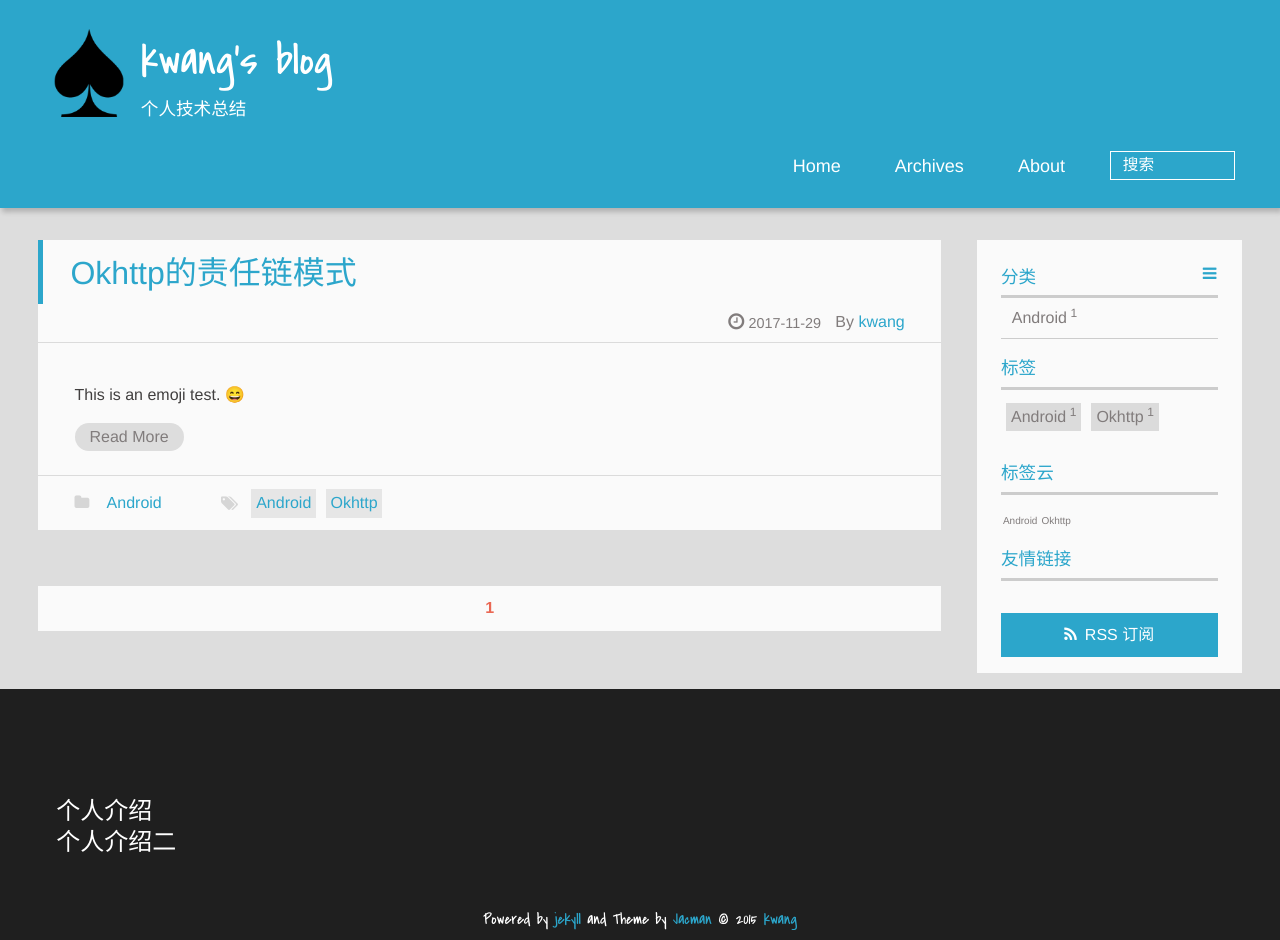
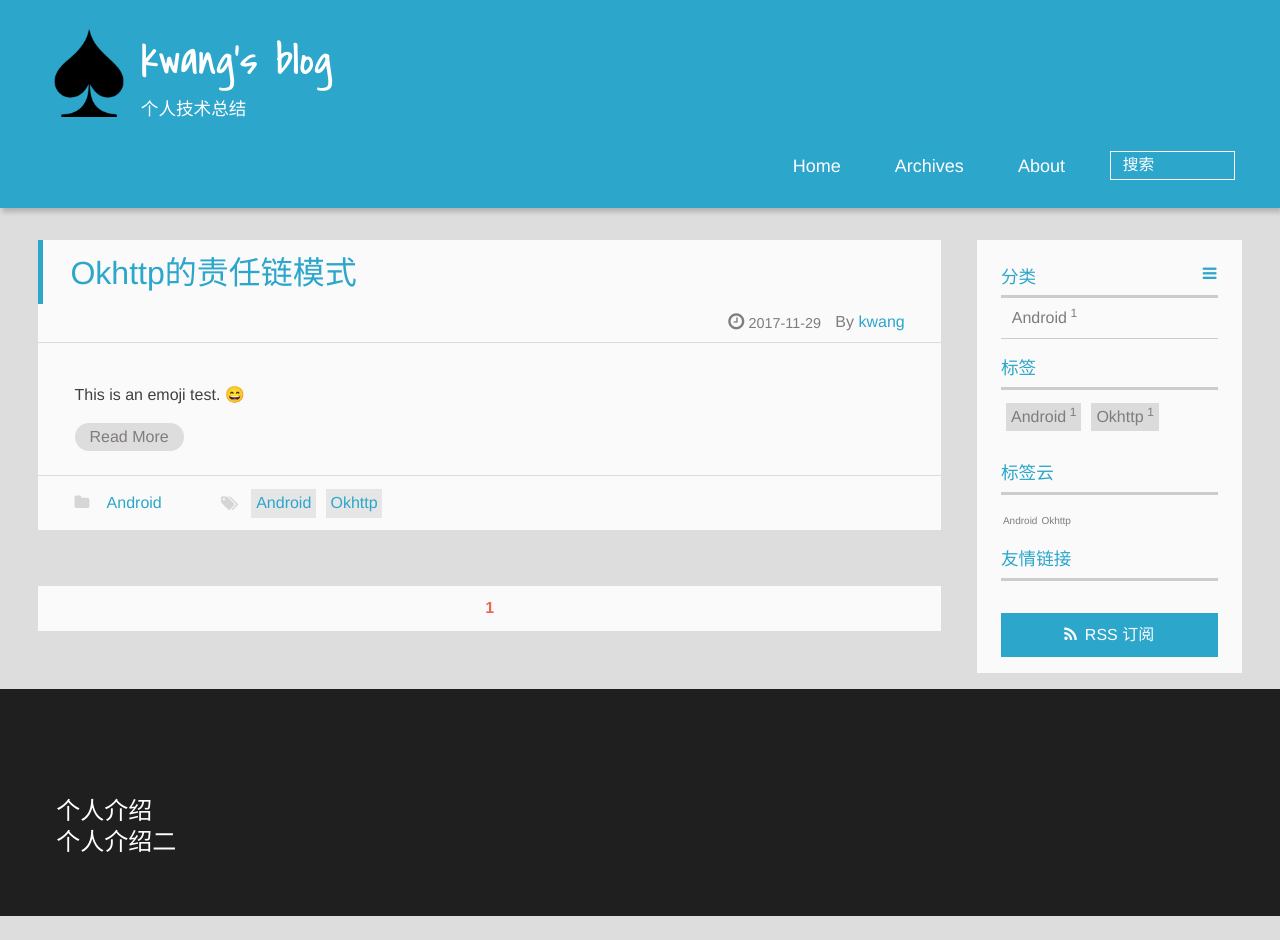
Before and after one commit to git155371/git155371.github.io, a Jekyll site: the page built from index.html, in a window 1280 px wide. Built offline with Jekyll 4.4.1, drawn with Linux system fonts in a browser that asks for light colours; emoji names are drawn with the system emoji font; the list of posts is cut into pages by our own code; after the commit the page ends 916 px from its top, so only the background shows below that.

Commit message:
Update footer.html

```diff
--- a/_includes/_partial/footer.html
+++ b/_includes/_partial/footer.html
@@ -59,13 +59,13 @@
     <% } %>
 				-->
 
-		<p class="copyright">
+<!-- 		<p class="copyright">
 		Powered by <a href="http://jekyllrb.com" target="_blank" title="jekyll">jekyll</a> and Theme by <a href="https://github.com/simpleyyt/jekyll-jacman" target="_blank" title="Jacman">Jacman</a> © 2015
 		{% if site.author.name %}
 		<a href="{{ site.root }}about" target="_blank" title="{{ site.author.name }}">{{ site.author.name }}</a>
 		{% else %}
 		<a href="{{ site.root }}" title="{{ site.title }}">{{ site.title }}</a>
-		{% endif %}
+		{% endif %} -->
 
 		</p>
 </div>
```
